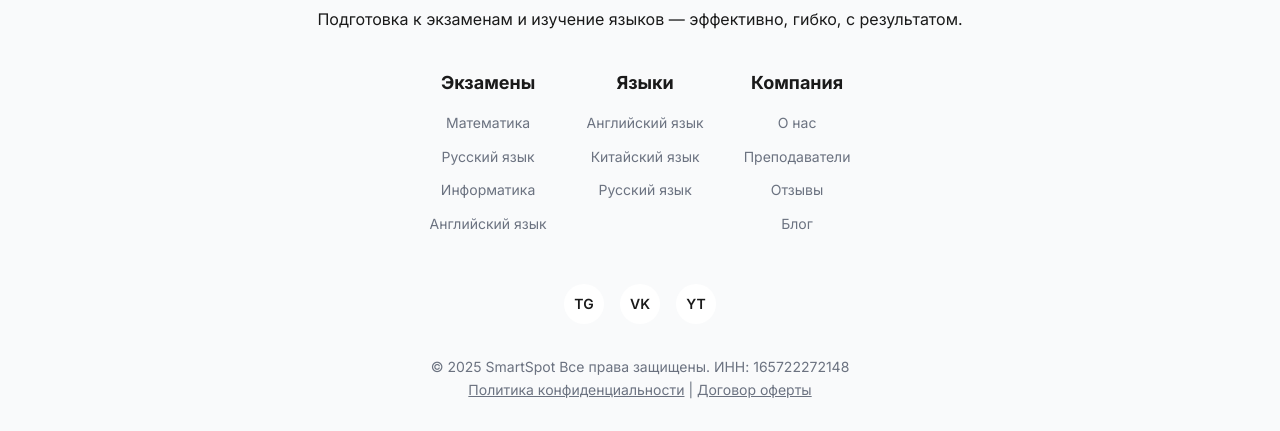
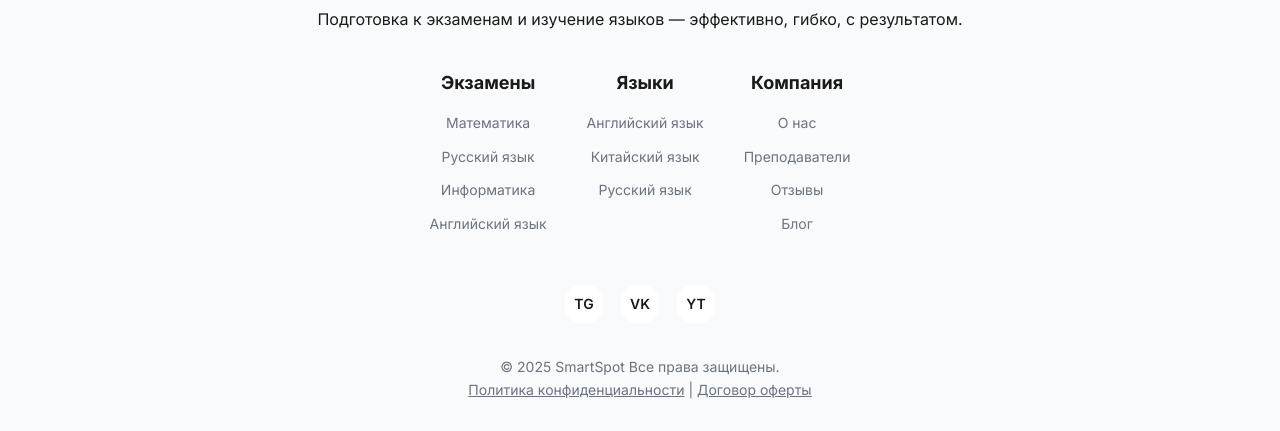
Before and after one commit to rus1angolovanov/SmartSpot, a plain HTML site: page index.html in a window 1280 px wide. Shown: the part 4781-5212 px from the top of the page. Drawn offline with Linux system fonts and the light colour scheme.

Commit message:
Revert "ИНН добавлен"
This reverts commit 62a6bd624e96cce9116b43fcedf5181afef0830f.

```diff
--- a/index.html
+++ b/index.html
@@ -332,7 +332,7 @@
       </div>
 
       <div class="copyright">
-        © 2025 SmartSpot Все права защищены. ИНН: 165722272148<br>
+        © 2025 SmartSpot Все права защищены.<br>
         <a href="#">Политика конфиденциальности</a> | <a href="#">Договор оферты</a>
       </div>
     </div>
```
